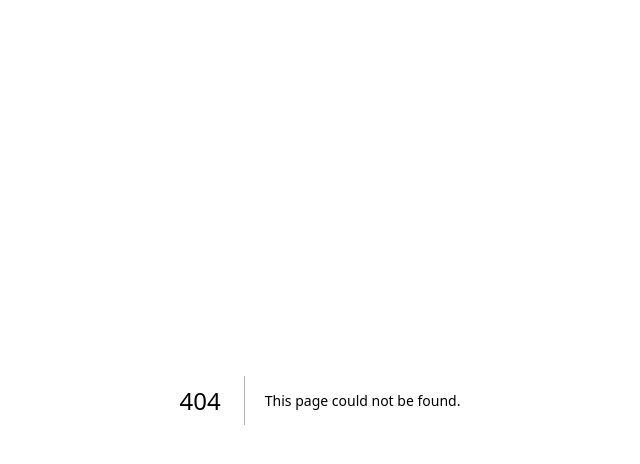
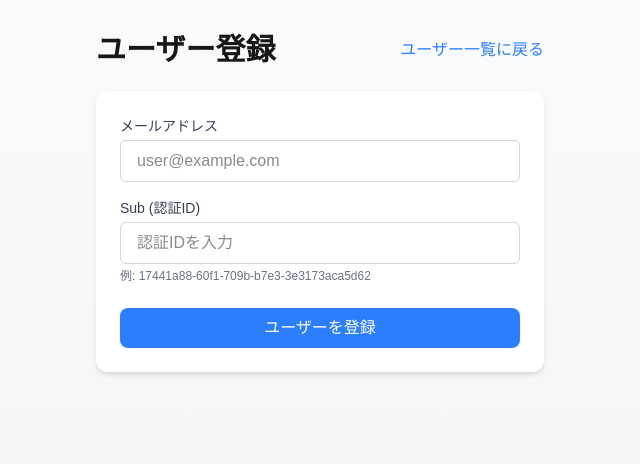
Before and after one commit to kurosawa-kuro/hyperledger-microservice-kubernetes-eks, a Next.js app in the folder src/frontend/: page /users/register in a window 1280 px wide. Before the commit this address had no page. Shown: the top 464 px of the page, without its empty margins (320-960 px from the left). Built offline with nearby package versions, Linux system fonts and the light colour scheme.

Commit message:
★★★ 成功ユーザー登録

```diff
--- a/src/frontend/src/app/users/page.tsx
+++ b/src/frontend/src/app/users/page.tsx
@@ -27,7 +27,6 @@ export default function UsersPage() {
     // 同じALBドメインのAPI URLを構築
     const origin = window.location.hostname;
     const endpoint = `http://${origin}:8080/api/v1/users`;
-
 
     console.log('APIエンドポイント:', endpoint);
 
@@ -64,9 +63,14 @@ export default function UsersPage() {
       <div className="max-w-6xl mx-auto">
         <div className="mb-6 flex justify-between items-center">
           <h1 className="text-3xl font-bold">ユーザー一覧</h1>
-          <Link href="/" className="text-blue-500 hover:text-blue-600 transition-colors">
-            ホームに戻る
-          </Link>
+          <div className="flex space-x-4">
+            <Link href="/users/register" className="bg-green-500 hover:bg-green-600 text-white font-medium py-2 px-6 rounded-lg transition-colors">
+              新規ユーザー登録
+            </Link>
+            <Link href="/" className="text-blue-500 hover:text-blue-600 transition-colors">
+              ホームに戻る
+            </Link>
+          </div>
         </div>
 
         {isLoading && (
--- /dev/null
+++ b/src/frontend/src/app/users/register/page.tsx
@@ -0,0 +1,169 @@
+'use client';
+
+import { useState, FormEvent } from 'react';
+import Link from 'next/link';
+import { useRouter } from 'next/navigation';
+
+// ユーザー登録フォームの型定義
+interface UserRegistrationForm {
+  email: string;
+  sub: string;
+}
+
+export default function RegisterUserPage() {
+  const router = useRouter();
+  const [formData, setFormData] = useState<UserRegistrationForm>({
+    email: '',
+    sub: ''
+  });
+  const [isSubmitting, setIsSubmitting] = useState<boolean>(false);
+  const [error, setError] = useState<string | null>(null);
+  const [success, setSuccess] = useState<boolean>(false);
+
+  // フォーム入力の変更を処理する関数
+  const handleInputChange = (e: React.ChangeEvent<HTMLInputElement>) => {
+    const { name, value } = e.target;
+    setFormData({
+      ...formData,
+      [name]: value
+    });
+  };
+
+  // フォーム送信を処理する関数
+  const handleSubmit = async (e: FormEvent) => {
+    e.preventDefault();
+    setIsSubmitting(true);
+    setError(null);
+    setSuccess(false);
+
+    // 入力バリデーション
+    if (!formData.email || !formData.sub) {
+      setError('メールアドレスとsubは必須項目です');
+      setIsSubmitting(false);
+      return;
+    }
+
+    // メールアドレスの簡易バリデーション
+    const emailRegex = /^[^\s@]+@[^\s@]+\.[^\s@]+$/;
+    if (!emailRegex.test(formData.email)) {
+      setError('有効なメールアドレスを入力してください');
+      setIsSubmitting(false);
+      return;
+    }
+
+    try {
+      // 同じALBドメインのAPI URLを構築
+      const origin = window.location.hostname;
+      const endpoint = `http://${origin}:8080/api/v1/users`;
+
+      console.log('APIエンドポイント:', endpoint);
+      console.log('送信データ:', formData);
+
+      const response = await fetch(endpoint, {
+        method: 'POST',
+        headers: {
+          'Content-Type': 'application/json',
+        },
+        body: JSON.stringify(formData),
+      });
+
+      if (!response.ok) {
+        const errorData = await response.json();
+        throw new Error(errorData.error || `APIリクエストが失敗しました: ${response.status}`);
+      }
+
+      const data = await response.json();
+      console.log('登録成功:', data);
+      setSuccess(true);
+
+      // フォームをリセット
+      setFormData({
+        email: '',
+        sub: ''
+      });
+
+      // 3秒後にユーザー一覧ページにリダイレクト
+      setTimeout(() => {
+        router.push('/users');
+      }, 3000);
+
+    } catch (err) {
+      setError(err instanceof Error ? err.message : '不明なエラーが発生しました');
+      console.error('ユーザー登録エラー:', err);
+    } finally {
+      setIsSubmitting(false);
+    }
+  };
+
+  return (
+    <div className="min-h-screen p-8 bg-gradient-to-b from-gray-50 to-gray-100 dark:from-gray-900 dark:to-gray-800">
+      <div className="max-w-md mx-auto">
+        <div className="mb-6 flex justify-between items-center">
+          <h1 className="text-3xl font-bold">ユーザー登録</h1>
+          <Link href="/users" className="text-blue-500 hover:text-blue-600 transition-colors">
+            ユーザー一覧に戻る
+          </Link>
+        </div>
+
+        {success && (
+          <div className="bg-green-50 dark:bg-green-900/20 border border-green-200 dark:border-green-800 p-4 rounded-lg text-green-700 dark:text-green-400 mb-6">
+            <p>ユーザーが正常に登録されました。ユーザー一覧ページにリダイレクトします...</p>
+          </div>
+        )}
+
+        {error && (
+          <div className="bg-red-50 dark:bg-red-900/20 border border-red-200 dark:border-red-800 p-4 rounded-lg text-red-700 dark:text-red-400 mb-6">
+            <p>エラー: {error}</p>
+          </div>
+        )}
+
+        <div className="bg-white dark:bg-gray-800 rounded-xl shadow-md overflow-hidden p-6">
+          <form onSubmit={handleSubmit}>
+            <div className="mb-4">
+              <label htmlFor="email" className="block text-sm font-medium text-gray-700 dark:text-gray-300 mb-1">
+                メールアドレス
+              </label>
+              <input
+                type="email"
+                id="email"
+                name="email"
+                value={formData.email}
+                onChange={handleInputChange}
+                className="w-full px-4 py-2 border border-gray-300 dark:border-gray-700 rounded-md focus:outline-none focus:ring-2 focus:ring-blue-500 dark:bg-gray-700 dark:text-white"
+                placeholder="user@example.com"
+                required
+              />
+            </div>
+
+            <div className="mb-6">
+              <label htmlFor="sub" className="block text-sm font-medium text-gray-700 dark:text-gray-300 mb-1">
+                Sub (認証ID)
+              </label>
+              <input
+                type="text"
+                id="sub"
+                name="sub"
+                value={formData.sub}
+                onChange={handleInputChange}
+                className="w-full px-4 py-2 border border-gray-300 dark:border-gray-700 rounded-md focus:outline-none focus:ring-2 focus:ring-blue-500 dark:bg-gray-700 dark:text-white"
+                placeholder="認証IDを入力"
+                required
+              />
+              <p className="mt-1 text-xs text-gray-500 dark:text-gray-400">
+                例: 17441a88-60f1-709b-b7e3-3e3173aca5d62
+              </p>
+            </div>
+
+            <button
+              type="submit"
+              className="w-full bg-blue-500 hover:bg-blue-600 text-white font-medium py-2 px-6 rounded-lg transition-colors"
+              disabled={isSubmitting}
+            >
+              {isSubmitting ? '登録中...' : 'ユーザーを登録'}
+            </button>
+          </form>
+        </div>
+      </div>
+    </div>
+  );
+}
```
